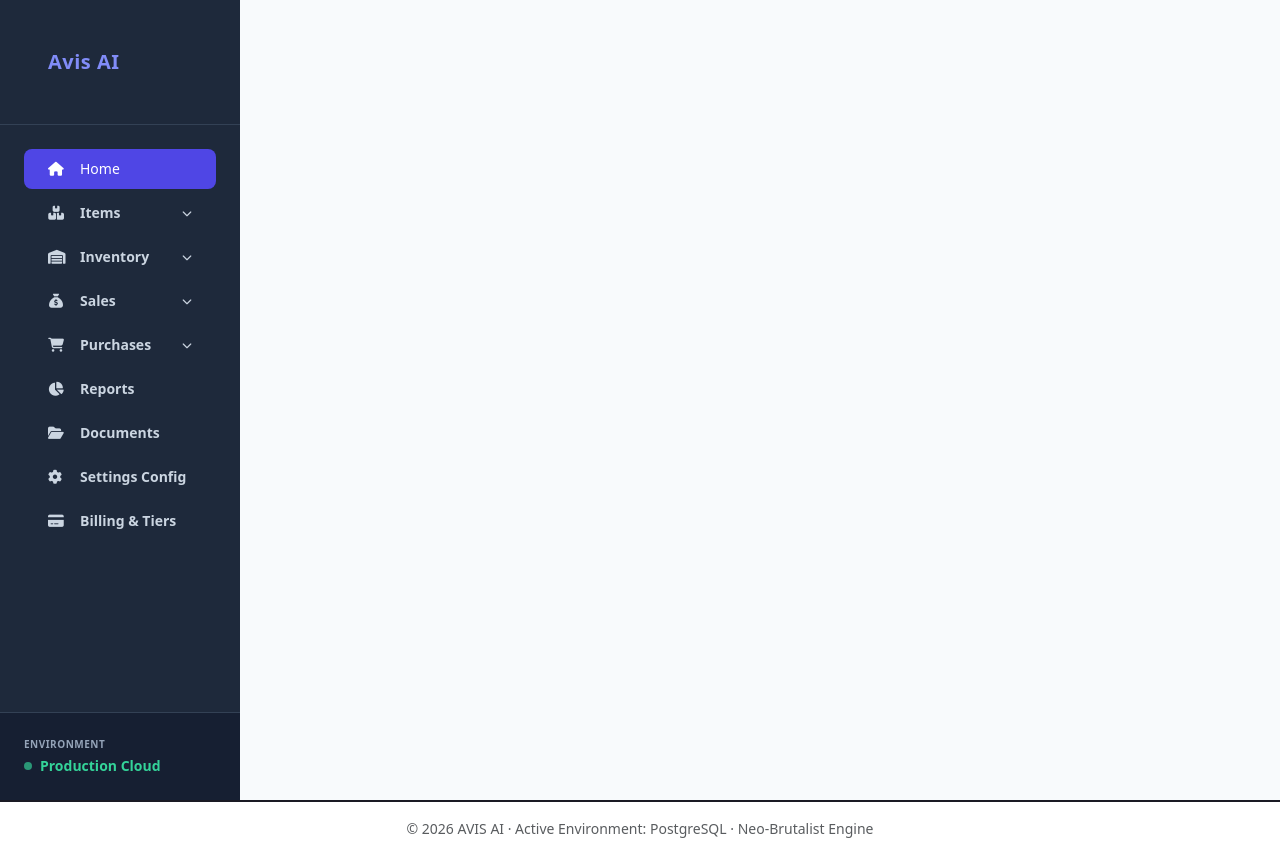
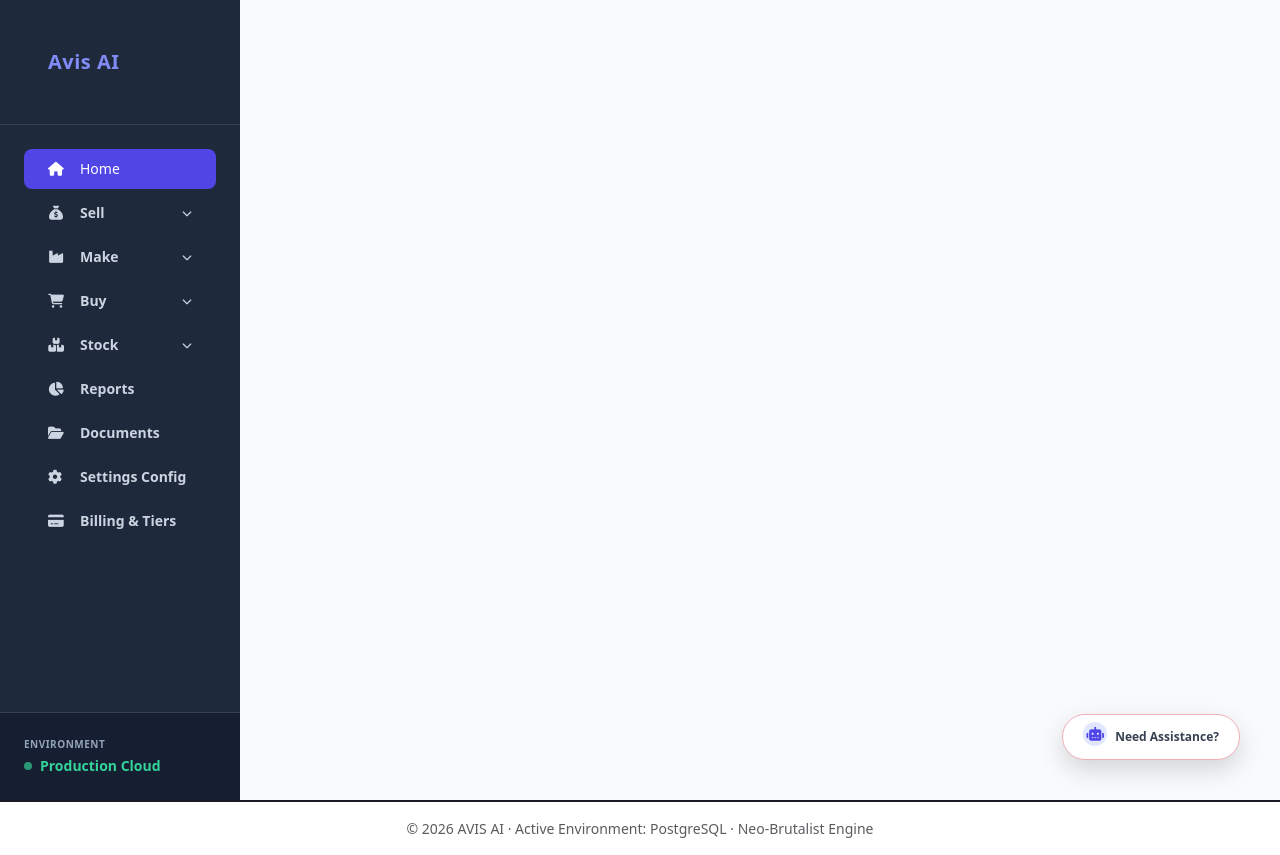
Before and after one commit to ParthChoudhary123/avis2, a Django app: page /manager/products/ in a window 1280 px wide. Run offline with Django 5.2, Linux system fonts and the light colour scheme; the visitor is signed in with stand-in values (Sample User, id 1); data that the repository does not hold is empty; some libraries are stand-ins or nearby versions.

Commit message:
Club Katana AI (MRP/Production) features and visual availability badges with Zoho Inventory layout widgets and add Need Assistance chatbot bubble

```diff
--- a/inventory/templates/inventory/base_dashboard.html
+++ b/inventory/templates/inventory/base_dashboard.html
@@ -604,64 +604,56 @@
                         <i class="fa-solid fa-house" style="width: 16px;"></i> Home
                     </a>
 
-                    <!-- Items -->
+                    <!-- Sell (Sales) -->
                     <div>
-                        <button onclick="toggleSidebarMenu('menu-items')" class="w-full flex items-center justify-between px-4 py-2.5 text-slate-300 hover:bg-slate-800 rounded-lg transition-all text-sm font-semibold select-none">
-                            <span class="flex items-center gap-3"><i class="fa-solid fa-boxes-stacked" style="width: 16px;"></i> Items</span>
-                            <i class="fa-solid fa-chevron-down text-[10px]" id="chevron-menu-items"></i>
+                        <button onclick="toggleSidebarMenu('menu-sell')" class="w-full flex items-center justify-between px-4 py-2.5 text-slate-300 hover:bg-slate-800 rounded-lg transition-all text-sm font-semibold select-none">
+                            <span class="flex items-center gap-3"><i class="fa-solid fa-sack-dollar" style="width: 16px;"></i> Sell</span>
+                            <i class="fa-solid fa-chevron-down text-[10px]" id="chevron-menu-sell"></i>
                         </button>
-                        <div id="menu-items" class="hidden pl-8 pr-2 py-1 space-y-1 text-xs">
-                            <a onclick="switchPrimaryTab('stock', 'inventory')" class="block py-1.5 text-slate-400 hover:text-white cursor-pointer transition-all">Items List View</a>
-                            <a onclick="alert('Composite Items catalog empty.');" class="block py-1.5 text-slate-400 hover:text-white cursor-pointer transition-all">Composite Items</a>
-                            <a onclick="alert('Item Groups catalog empty.');" class="block py-1.5 text-slate-400 hover:text-white cursor-pointer transition-all">Item Groups</a>
+                        <div id="menu-sell" class="hidden pl-8 pr-2 py-1 space-y-1 text-xs">
+                            <a onclick="switchPrimaryTab('sell', 'customers')" class="block py-1.5 text-slate-400 hover:text-white cursor-pointer transition-all">Customers</a>
+                            <a onclick="switchPrimaryTab('sell', 'sales-orders')" class="block py-1.5 text-slate-400 hover:text-white cursor-pointer transition-all">Sales Orders</a>
                             <a onclick="switchPrimaryTab('sell', 'price-lists')" class="block py-1.5 text-slate-400 hover:text-white cursor-pointer transition-all">Price Lists</a>
+                            <a onclick="switchPrimaryTab('sell', 'returns')" class="block py-1.5 text-slate-400 hover:text-white cursor-pointer transition-all">Sales Returns</a>
                         </div>
                     </div>
 
-                    <!-- Inventory -->
+                    <!-- Make (Production) -->
                     <div>
-                        <button onclick="toggleSidebarMenu('menu-inventory')" class="w-full flex items-center justify-between px-4 py-2.5 text-slate-300 hover:bg-slate-800 rounded-lg transition-all text-sm font-semibold select-none">
-                            <span class="flex items-center gap-3"><i class="fa-solid fa-warehouse" style="width: 16px;"></i> Inventory</span>
-                            <i class="fa-solid fa-chevron-down text-[10px]" id="chevron-menu-inventory"></i>
+                        <button onclick="toggleSidebarMenu('menu-make')" class="w-full flex items-center justify-between px-4 py-2.5 text-slate-300 hover:bg-slate-800 rounded-lg transition-all text-sm font-semibold select-none">
+                            <span class="flex items-center gap-3"><i class="fa-solid fa-industry" style="width: 16px;"></i> Make</span>
+                            <i class="fa-solid fa-chevron-down text-[10px]" id="chevron-menu-make"></i>
                         </button>
-                        <div id="menu-inventory" class="hidden pl-8 pr-2 py-1 space-y-1 text-xs">
-                            <a onclick="switchPrimaryTab('stock', 'stock-adjustments')" class="block py-1.5 text-slate-400 hover:text-white cursor-pointer transition-all">Inventory Adjustments</a>
-                            <a onclick="switchPrimaryTab('stock', 'stock-transfers')" class="block py-1.5 text-slate-400 hover:text-white cursor-pointer transition-all">Transfer Orders</a>
+                        <div id="menu-make" class="hidden pl-8 pr-2 py-1 space-y-1 text-xs">
+                            <a onclick="switchPrimaryTab('plan', 'planning')" class="block py-1.5 text-slate-400 hover:text-white cursor-pointer transition-all">Manufacturing Orders</a>
+                            <a onclick="alert('Opening BOM Recipes catalog...');" class="block py-1.5 text-slate-400 hover:text-white cursor-pointer transition-all">Recipes (BOM)</a>
+                            <a onclick="switchPrimaryTab('buy', 'outsourcing')" class="block py-1.5 text-slate-400 hover:text-white cursor-pointer transition-all">Subcontracting</a>
                         </div>
                     </div>
 
-                    <!-- Sales -->
+                    <!-- Buy (Purchases) -->
                     <div>
-                        <button onclick="toggleSidebarMenu('menu-sales')" class="w-full flex items-center justify-between px-4 py-2.5 text-slate-300 hover:bg-slate-800 rounded-lg transition-all text-sm font-semibold select-none">
-                            <span class="flex items-center gap-3"><i class="fa-solid fa-sack-dollar" style="width: 16px;"></i> Sales</span>
-                            <i class="fa-solid fa-chevron-down text-[10px]" id="chevron-menu-sales"></i>
+                        <button onclick="toggleSidebarMenu('menu-buy')" class="w-full flex items-center justify-between px-4 py-2.5 text-slate-300 hover:bg-slate-800 rounded-lg transition-all text-sm font-semibold select-none">
+                            <span class="flex items-center gap-3"><i class="fa-solid fa-cart-shopping" style="width: 16px;"></i> Buy</span>
+                            <i class="fa-solid fa-chevron-down text-[10px]" id="chevron-menu-buy"></i>
                         </button>
-                        <div id="menu-sales" class="hidden pl-8 pr-2 py-1 space-y-1 text-xs">
-                            <a onclick="switchPrimaryTab('sell', 'customers')" class="block py-1.5 text-slate-400 hover:text-white cursor-pointer transition-all">Customers</a>
-                            <a onclick="switchPrimaryTab('sell', 'sales-orders')" class="block py-1.5 text-slate-400 hover:text-white cursor-pointer transition-all">Sales Orders</a>
-                            <a onclick="alert('Packages list is empty.');" class="block py-1.5 text-slate-400 hover:text-white cursor-pointer transition-all">Packages</a>
-                            <a onclick="alert('Shipments list is empty.');" class="block py-1.5 text-slate-400 hover:text-white cursor-pointer transition-all">Shipments</a>
-                            <a onclick="alert('Invoices list is empty.');" class="block py-1.5 text-slate-400 hover:text-white cursor-pointer transition-all">Invoices</a>
-                            <a onclick="alert('Payments Received ledger empty.');" class="block py-1.5 text-slate-400 hover:text-white cursor-pointer transition-all">Payments Received</a>
-                            <a onclick="switchPrimaryTab('sell', 'returns')" class="block py-1.5 text-slate-400 hover:text-white cursor-pointer transition-all">Sales Returns</a>
-                            <a onclick="alert('Credit Notes list is empty.');" class="block py-1.5 text-slate-400 hover:text-white cursor-pointer transition-all">Credit Notes</a>
+                        <div id="menu-buy" class="hidden pl-8 pr-2 py-1 space-y-1 text-xs">
+                            <a onclick="switchPrimaryTab('buy', 'suppliers')" class="block py-1.5 text-slate-400 hover:text-white cursor-pointer transition-all">Vendors</a>
+                            <a onclick="switchPrimaryTab('buy', 'purchasing')" class="block py-1.5 text-slate-400 hover:text-white cursor-pointer transition-all">Purchase Orders</a>
+                            <a onclick="alert('Bills registry empty.');" class="block py-1.5 text-slate-400 hover:text-white cursor-pointer transition-all">Bills</a>
                         </div>
                     </div>
 
-                    <!-- Purchases -->
+                    <!-- Stock (Inventory) -->
                     <div>
-                        <button onclick="toggleSidebarMenu('menu-purchases')" class="w-full flex items-center justify-between px-4 py-2.5 text-slate-300 hover:bg-slate-800 rounded-lg transition-all text-sm font-semibold select-none">
-                            <span class="flex items-center gap-3"><i class="fa-solid fa-cart-shopping" style="width: 16px;"></i> Purchases</span>
-                            <i class="fa-solid fa-chevron-down text-[10px]" id="chevron-menu-purchases"></i>
+                        <button onclick="toggleSidebarMenu('menu-stock')" class="w-full flex items-center justify-between px-4 py-2.5 text-slate-300 hover:bg-slate-800 rounded-lg transition-all text-sm font-semibold select-none">
+                            <span class="flex items-center gap-3"><i class="fa-solid fa-boxes-stacked" style="width: 16px;"></i> Stock</span>
+                            <i class="fa-solid fa-chevron-down text-[10px]" id="chevron-menu-stock"></i>
                         </button>
-                        <div id="menu-purchases" class="hidden pl-8 pr-2 py-1 space-y-1 text-xs">
-                            <a onclick="switchPrimaryTab('buy', 'suppliers')" class="block py-1.5 text-slate-400 hover:text-white cursor-pointer transition-all">Vendors</a>
-                            <a onclick="switchPrimaryTab('buy', 'purchasing')" class="block py-1.5 text-slate-400 hover:text-white cursor-pointer transition-all">Purchase Orders</a>
-                            <a onclick="alert('Purchase Receives list is empty.');" class="block py-1.5 text-slate-400 hover:text-white cursor-pointer transition-all">Purchase Receives</a>
-                            <a onclick="alert('Bills ledger empty.');" class="block py-1.5 text-slate-400 hover:text-white cursor-pointer transition-all">Bills</a>
-                            <a onclick="alert('Payments Made log empty.');" class="block py-1.5 text-slate-400 hover:text-white cursor-pointer transition-all">Payments Made</a>
-                            <a onclick="alert('Vendor Credits list empty.');" class="block py-1.5 text-slate-400 hover:text-white cursor-pointer transition-all">Vendor Credits</a>
-                            <a onclick="alert('Purchase Returns list empty.');" class="block py-1.5 text-slate-400 hover:text-white cursor-pointer transition-all">Purchase Returns</a>
+                        <div id="menu-stock" class="hidden pl-8 pr-2 py-1 space-y-1 text-xs">
+                            <a onclick="switchPrimaryTab('stock', 'inventory')" class="block py-1.5 text-slate-400 hover:text-white cursor-pointer transition-all">Items List View</a>
+                            <a onclick="switchPrimaryTab('stock', 'stock-adjustments')" class="block py-1.5 text-slate-400 hover:text-white cursor-pointer transition-all">Inventory Adjustments</a>
+                            <a onclick="switchPrimaryTab('stock', 'stock-transfers')" class="block py-1.5 text-slate-400 hover:text-white cursor-pointer transition-all">Transfer Orders</a>
                         </div>
                     </div>
 
@@ -983,5 +975,14 @@
         });
     </script>
     {% block extra_js %}{% endblock %}
+    <!-- Floating Assistance Chat Widget (Zoho styled) -->
+    <div class="position-fixed bottom-0 end-0 m-4 z-50 select-none" style="bottom: 16px !important; right: 16px !important;">
+        <button onclick="alert('Avis AI chatbot initialized. Responding to queries...')" class="btn d-flex align-items-center gap-2 shadow-lg border border-danger-subtle" style="background-color: #ffffff; border-radius: 50px; padding: 10px 20px; box-shadow: 0 10px 25px rgba(0,0,0,0.15) !important;">
+            <div class="w-6 h-6 rounded-full bg-indigo-100 flex items-center justify-center text-indigo-600 animate-bounce">
+                <i class="fa-solid fa-robot text-sm"></i>
+            </div>
+            <span class="text-xs font-bold text-gray-700">Need Assistance?</span>
+        </button>
+    </div>
 </body>
 </html>
```
Also changed, not shown: inventory/templates/inventory/manager_dashboard.html (+65 -30 lines).
